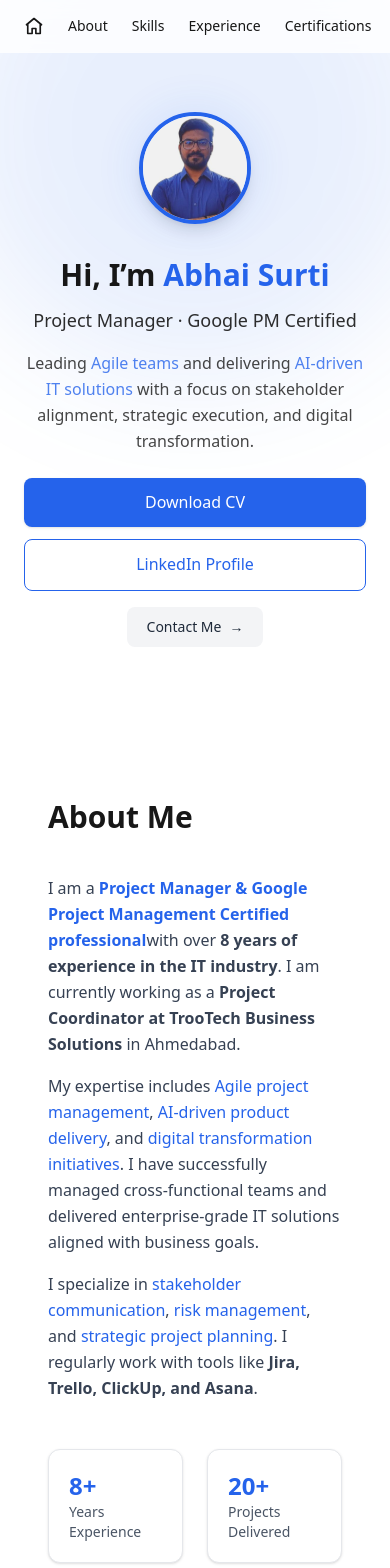
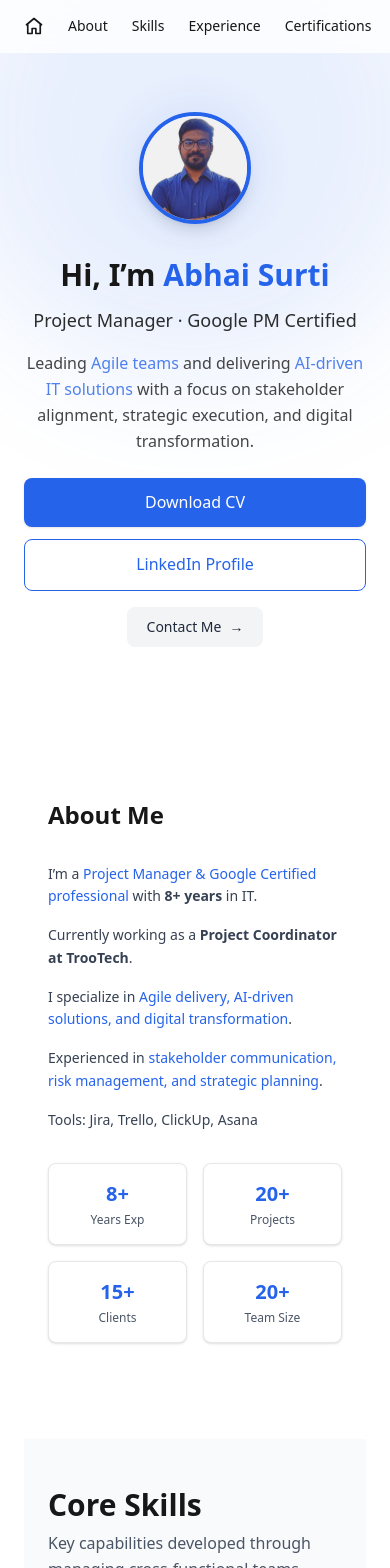
Before and after one commit to surtiabhai007-cmyk/abhai-portfolio, a Next.js app: page / in a window 390 px wide. Shown: the top 1568 px of the page. Built offline with nearby package versions, Linux system fonts and the light colour scheme.

Commit message:
Update About.js for mobile responsive

```diff
--- a/components/About.js
+++ b/components/About.js
@@ -2,67 +2,78 @@ export default function About() {
   return (
     <section id="about" className="section-spacing">
 
-        <h2 className="text-3xl font-bold mb-10">
+      {/* Title */}
+      <h2 className="text-2xl md:text-3xl font-bold mb-8">
         About Me
       </h2>
 
-        <div className="grid md:grid-cols-2 gap-12 items-start">
+      {/* Content */}
+      <div className="grid md:grid-cols-2 gap-8 md:gap-10 items-start">
 
         {/* Left Content */}
-          <div className="text-gray-700 leading-relaxed space-y-4">
+        <div className="space-y-4 text-gray-700 leading-relaxed text-sm md:text-base">
 
           <p>
-              I am a <span className="text-primary font-semibold">
-              Project Manager & Google Project Management Certified professional</span>
-              with over <strong>8 years of experience in the IT industry</strong>.
-              I am currently working as a <strong>Project Coordinator at
-              TrooTech Business Solutions</strong> in Ahmedabad.
+            I’m a{" "}
+            <span className="text-primary font-medium">
+              Project Manager & Google Certified professional
+            </span>{" "}
+            with <span className="font-semibold">8+ years</span> in IT.
           </p>
 
           <p>
-              My expertise includes <span className="text-primary">Agile project management</span>,
-              <span className="text-primary"> AI-driven product delivery</span>,
-              and <span className="text-primary"> digital transformation initiatives</span>.
-              I have successfully managed cross-functional teams and delivered
-              enterprise-grade IT solutions aligned with business goals.
+            Currently working as a{" "}
+            <span className="font-semibold">
+              Project Coordinator at TrooTech
+            </span>.
           </p>
 
           <p>
-              I specialize in <span className="text-primary">stakeholder communication</span>,
-              <span className="text-primary"> risk management</span>, and
-              <span className="text-primary"> strategic project planning</span>.
-              I regularly work with tools like <strong>Jira, Trello, ClickUp,
-              and Asana</strong>.
+            I specialize in{" "}
+            <span className="text-primary">
+              Agile delivery, AI-driven solutions, and digital transformation
+            </span>.
+          </p>
+
+          <p>
+            Experienced in{" "}
+            <span className="text-primary">
+              stakeholder communication, risk management, and strategic planning
+            </span>.
+          </p>
+
+          <p>
+            Tools:{" "}
+            <span className="font-medium">
+              Jira, Trello, ClickUp, Asana
+            </span>
           </p>
 
         </div>
 
-          {/* Right Highlights */}
-          <div className="grid grid-cols-2 gap-6">
+        {/* Right Stats */}
+        <div className="grid grid-cols-2 gap-4">
 
-            <div className="p-5 rounded-xl border border-gray-200 bg-white shadow-sm">
-              <p className="text-2xl font-bold text-primary">8+</p>
-              <p className="text-sm text-gray-600">Years Experience</p>
+          {[
+            { value: "8+", label: "Years Exp" },
+            { value: "20+", label: "Projects" },
+            { value: "15+", label: "Clients" },
+            { value: "20+", label: "Team Size" },
+          ].map((item, i) => (
+            <div
+              key={i}
+              className="p-4 md:p-5 rounded-lg md:rounded-xl border border-gray-200 bg-white shadow-sm text-center"
+            >
+              <p className="text-xl md:text-2xl font-bold text-primary">
+                {item.value}
+              </p>
+              <p className="text-xs md:text-sm text-gray-600 mt-1">
+                {item.label}
+              </p>
             </div>
-
-            <div className="p-5 rounded-xl border border-gray-200 bg-white shadow-sm">
-              <p className="text-2xl font-bold text-primary">20+</p>
-              <p className="text-sm text-gray-600">Projects Delivered</p>
-            </div>
-
-            <div className="p-5 rounded-xl border border-gray-200 bg-white shadow-sm">
-              <p className="text-2xl font-bold text-primary">15+</p>
-              <p className="text-sm text-gray-600">Clients Managed</p>
-            </div>
-
-            <div className="p-5 rounded-xl border border-gray-200 bg-white shadow-sm">
-              <p className="text-2xl font-bold text-primary">20+</p>
-              <p className="text-sm text-gray-600">Cross-Functional Team Members</p>
-            </div>
+          ))}
 
         </div>
-
-
 
       </div>
     </section>
```
Lines whose indentation alone changed are shown as unchanged.
